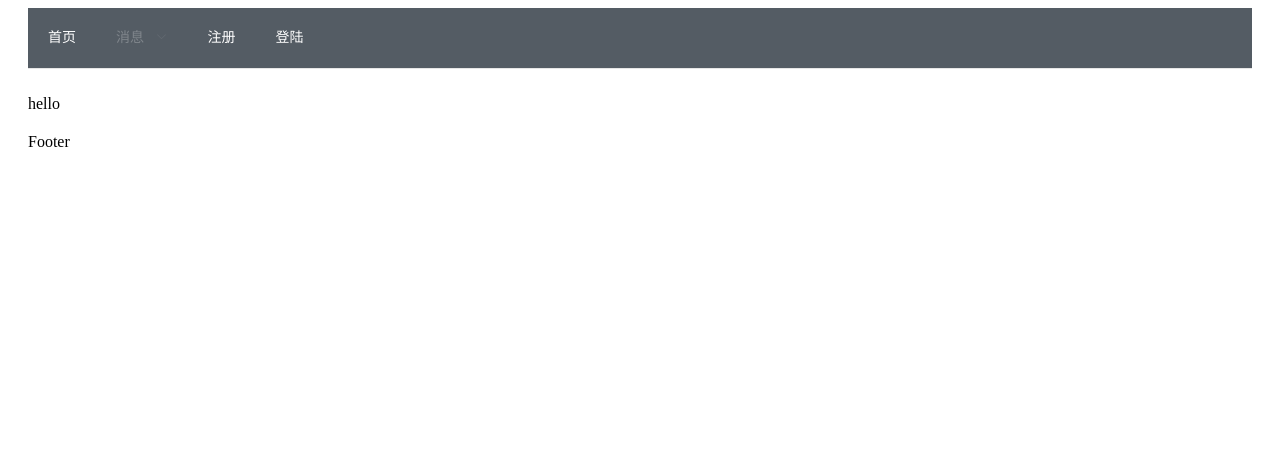
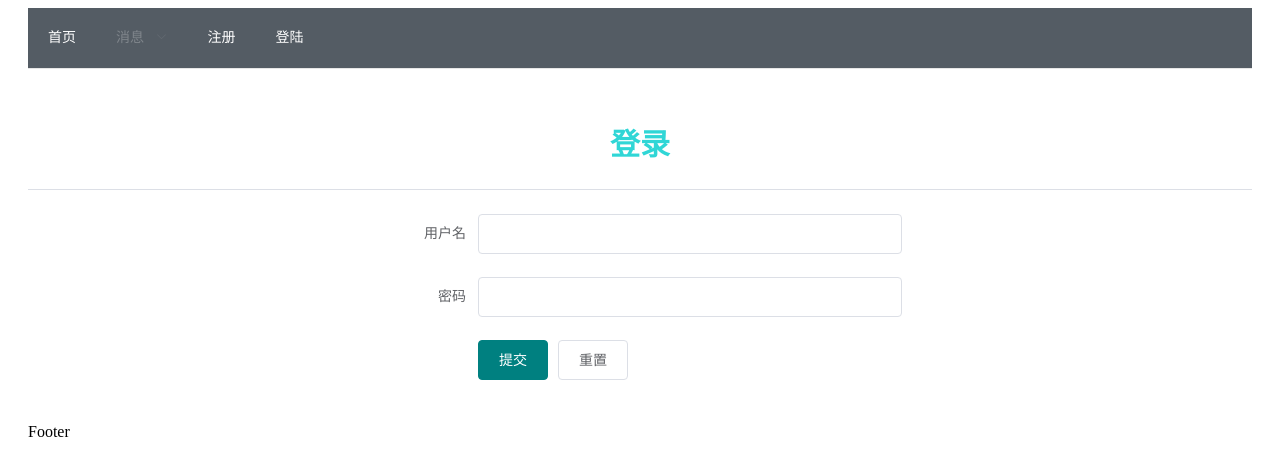
Before and after one commit to risoyo/Nowcoding-vue, a Vue app: page /#/Login in a window 1280 px wide. Shown: the top 476 px of the page. Built offline with nearby package versions, Linux system fonts and the light colour scheme; no server answers.

Commit message:
初步完成登陆后台校验

```diff
--- a/package.json
+++ b/package.json
@@ -12,6 +12,8 @@
     "core-js": "^2.6.5",
     "element-ui": "^2.4.5",
     "font-awesome": "^4.7.0",
+    "mem": "^4.0.0",
+    "set-value": "^2.0.1",
     "vue": "^2.6.10",
     "vue-router": "^3.0.3",
     "vuex": "^3.1.1",
--- a/src/components/Login/LoginMain.vue
+++ b/src/components/Login/LoginMain.vue
@@ -1,16 +1,121 @@
 <template>
-  <div class="home">
-    hello
+  <div>
+    <!-- 登录页页头 -->
+    <h1 class="register-header">
+      登录
+    </h1>
+    <el-divider></el-divider>
+    <!-- 使用element-ui的表单来实现登录页主体 -->
+    <div class="register-form">
+      <el-form
+        ref="ruleForm"
+        :model="ruleForm"
+        :rules="rules"
+        status-icon
+        label-width="100px"
+        class="demo-ruleForm"
+      >
+        <el-form-item label="用户名" prop="name">
+          <el-input v-model="ruleForm.name" autocomplete="off"></el-input>
+        </el-form-item>
+        <el-form-item label="密码" prop="pass">
+          <el-input
+            v-model="ruleForm.pass"
+            type="password"
+            autocomplete="off"
+          ></el-input>
+        </el-form-item>
+        <el-form-item>
+          <el-button @click="submitForm('ruleForm')" type="primary">
+            提交
+          </el-button>
+          <el-button @click="resetForm('ruleForm')">
+            重置
+          </el-button>
+        </el-form-item>
+      </el-form>
+    </div>
   </div>
 </template>
 
 <script>
-// @ is an alias to /src
-
 export default {
-  name: 'Register',
-  components: {}
+  data() {
+    const validatePass = (rule, value, callback) => {
+      if (value === '') {
+        callback(new Error('请输入密码'));
+      }
+    };
+    return {
+      ruleForm: {
+        name: '',
+        pass: ''
+      },
+      rules: {
+        pass: [{ validator: validatePass, trigger: 'blur' }]
+      }
+    };
+  },
+  methods: {
+    submitForm(formName) {
+      const vm = this; // 在axios的then方法中this会失效，此处使用vm保存this指针
+      console.log('form is:' + JSON.stringify(this.ruleForm));
+      // 指定访问的URL
+      const url = '/community/Login';
+      this.$axios({
+        // 指定POST方法
+        method: 'POST',
+        // 指定数据格式
+        dataType: 'json',
+        // 指定访问的URL
+        url: url,
+        // 指定header
+        headers: {
+          'Content-Type': 'application/json;charset=UTF-8'
+        },
+        // 将data中的form存入axios.POST请求的数据节点中
+        data: JSON.stringify(this.ruleForm)
+        // then->接收返回响应
+      })
+        .then(function(res) {
+          console.log(res);
+          // 将响应res打印出来
+          console.log(JSON.stringify(res.data.resp_code));
+          let status = ''; // 使用status来控制$Message的提示类型
+          if (JSON.stringify(res.data.resp_code) !== '"000000"') {
+            status = 'error'; // 响应码为1，提示类型为错误
+          } else {
+            status = 'success'; // 响应码为0，提示类型为成功
+          }
+          vm.$message({
+            message: JSON.stringify(res.data.resp_info), // 取后台返回的响应信息
+            type: status // 指定响应类型
+          });
+          vm.$router.push('/');
+        })
+        .catch(function(err) {
+          console.log(err);
+          vm.$message({
+            message: err, // 取后台返回的响应信息
+            type: 'error' // 指定响应类型
+          });
+        });
+    },
+    resetForm(formName) {
+      this.$refs[formName].resetFields();
+    }
+  }
 };
 </script>
 
-<style scoped lang="scss"></style>
+<style lang="scss">
+.register-header {
+  text-align: center;
+  font-size: 30px;
+  color: rgb(48, 214, 214);
+}
+.register-form {
+  padding-left: 350px;
+  padding-right: 350px;
+}
+</style>
--- a/src/components/Register/RegisterMain.vue
+++ b/src/components/Register/RegisterMain.vue
@@ -158,7 +158,6 @@ export default {
       console.log('send code to ' + this.ruleForm.email);
       // 指定访问的URL
       const url = '/community/getVerifyCode';
-      this.emailVerify.email = this.ruleForm.email;
       this.$axios({
         // 指定POST方法
         method: 'POST',
@@ -171,7 +170,7 @@ export default {
           'Content-Type': 'application/json;charset=UTF-8'
         },
         // 将data中的form存入axios.POST请求的数据节点中
-        data: JSON.stringify(this.emailVerify)
+        data: JSON.stringify(this.ruleForm)
         // then->接收返回响应
       })
         .then(function(res) {
@@ -179,7 +178,7 @@ export default {
           // 将响应res打印出来
           console.log(JSON.stringify(res.data.resp_info));
           let status = ''; // 使用status来控制$Message的提示类型
-          if (JSON.stringify(res.data.resp_code) !== '0') {
+          if (JSON.stringify(res.data.resp_code) !== '000000') {
             status = 'error'; // 响应码为1，提示类型为错误
           } else {
             status = 'success'; // 响应码为0，提示类型为成功
--- a/vue.config.js
+++ b/vue.config.js
@@ -1,4 +1,4 @@
-let proxyObj = {};
+const proxyObj = {};
 proxyObj["/ws"] = {
   ws: true,
   target: "ws://localhost:8081"
```
Also changed, not shown: 1 other file (tests, documents, lock files or other folders).
